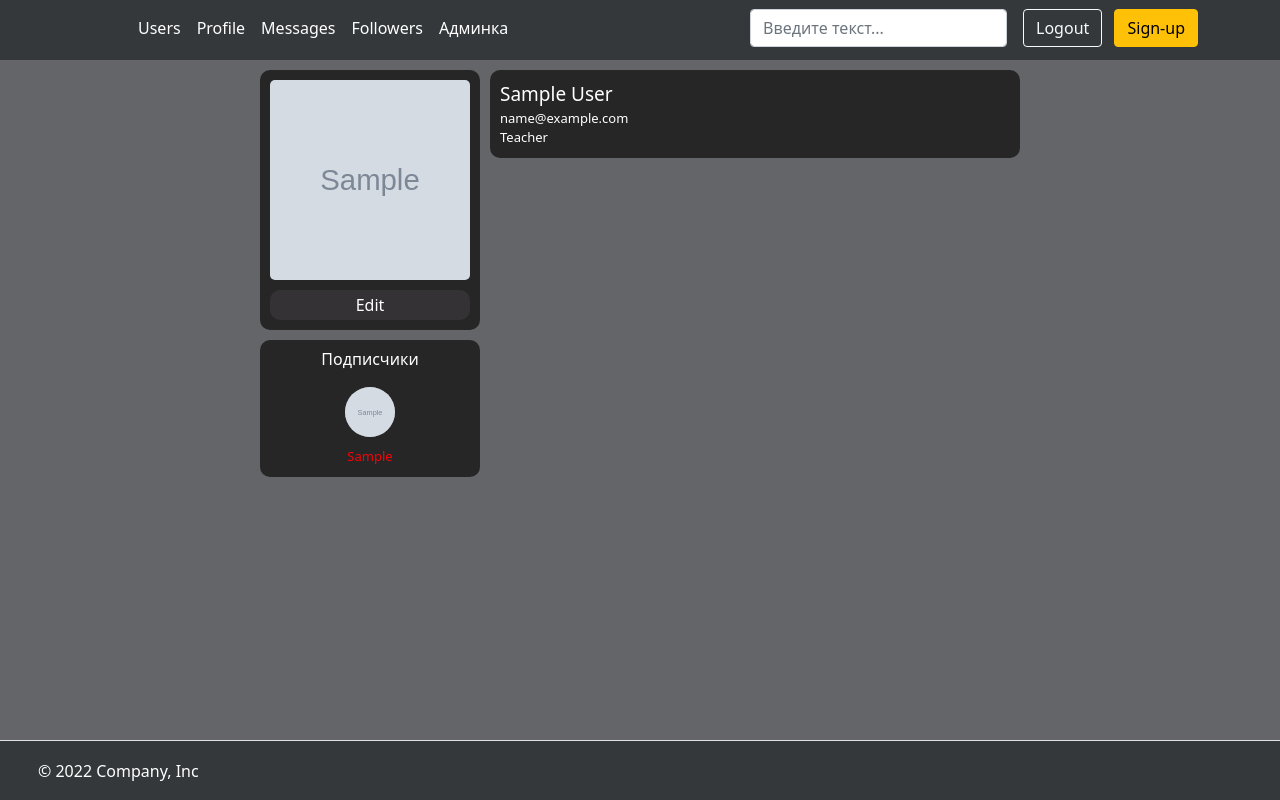
After one commit to AlexandrVino/tutorhunt, a Django app: page /auth/profile/ in a window 1280 px wide. The commit adds this page. Run offline with Django 4.2, Linux system fonts and the light colour scheme; a user stored in the database is signed in; tables that the repository leaves empty hold one stand-in row (values such as "Sample post"); grey boxes marked "Sample" are stand-in pictures; some libraries are stand-ins or nearby versions.

Commit message:
add user profile

```diff
--- a/core/managers.py
+++ b/core/managers.py
@@ -10,7 +10,7 @@ class BaseManager(models.Manager):
         return list(self.all())
 
     def get_objects_with_filter(self, *args, **kwargs) -> QuerySet:
-        return self.filter(*args, **kwargs)
+        return self.filter(**kwargs).only(*args)
 
     def get_objects_with_filter_list(self, *args, **kwargs) -> list:
         return list(self.filter(*args, **kwargs))
--- a/static/css/base.css
+++ b/static/css/base.css
@@ -2,3 +2,43 @@
     display: flex;
     justify-content: space-between;
 }
+
+header {
+    height: 60px;
+    --bs-bg-opacity: .7 !important;
+}
+
+footer {
+    height: 60px;
+    --bs-bg-opacity: .7 !important;
+    margin-top: 0 !important;
+
+}
+
+body {
+    --bs-bg-opacity: .7 !important;
+}
+
+.nav-link:hover {
+    color: #fff;
+    text-decoration: none;
+    filter: drop-shadow(0 0 5px #ffffff);
+}
+
+.widget {
+    background-color: #272627;
+    border-radius: 10px;
+    padding: 10px;
+    margin-bottom: 10px;
+}
+
+.widget-row {
+    margin-top: 10px;
+    display: flex;
+}
+
+.content {
+    min-height: calc(100vh - 130px);
+    max-width: 760px;
+    margin: 0 auto;
+}
--- /dev/null
+++ b/static/css/profile.css
@@ -0,0 +1,119 @@
+.data {
+    width: 530px;
+    margin-left: 10px;
+}
+
+.name {
+    font-size: 19px;
+}
+
+.status {
+    font-size: 13px;
+    padding: 0;
+}
+
+.info {
+    padding: 10px 0;
+    display: flex;
+    width: 100%;
+    justify-content: space-between;
+}
+
+.info_item {
+    display: block;
+    cursor: pointer;
+    width: 100%;
+    text-align: center;
+    line-height: normal;
+}
+
+.info_item:link {
+    text-decoration: none;
+    color: #fff;
+}
+
+.info_item:visited {
+    text-decoration: none;
+    color: #fff;
+}
+
+
+.profile {
+    width: 220px;
+}
+
+.col-profile {
+    max-width: 220px;
+}
+
+.avatar {
+    width: 200px;
+    height: 200px;
+    border-radius: 5px;
+}
+
+.edit {
+    width: 200px;
+    height: 30px;
+    background-color: #343235;
+    color: #ffffff;
+    border-radius: 10px;
+    border: none;
+    padding: 0;
+    margin-top: 10px;
+    cursor: pointer;
+}
+
+.friend_item {
+    width: 60px;
+    margin-top: 10px;
+    text-decoration: none;
+}
+h6 {
+    text-align: center;
+}
+
+.friend_photo {
+    width: 50px;
+    height: 50px;
+    border-radius: 25px;
+    background-color: #999999;
+    display: block;
+    margin: 0 auto;
+
+}
+
+.friend_name {
+    display: block;
+    width: 100%;
+    margin: 10px auto 0 auto;
+    text-align: center;
+    font-size: 13px;
+    color: #ff0000 !important;
+}
+
+.friend_name:hover {
+    text-decoration: underline;
+}
+
+.friends {
+    width: 220px;
+}
+
+.count {
+    height: 20px;
+    line-height: 20px;
+    margin-left: 10px;
+}
+
+.friends_wrapper {
+    display: flex;
+    flex-wrap: wrap;
+    justify-content: space-around;
+}
+
+
+.img-wrapper img {
+    display: block;
+    margin: auto;
+}
--- a/templates/base.html
+++ b/templates/base.html
@@ -9,26 +9,25 @@
         rel="stylesheet"
         integrity="sha384-1BmE4kWBq78iYhFldvKuhfTAU6auU8tT94WrHftjDbrCEXSU1oBoqyl2QvZ6jIW3"
         crossorigin="anonymous">
+  <link rel="stylesheet" type="text/css" href={% static "css/base.css" %}>
   {% block styles %}{% endblock %}
   <title>{% block title %}Стандартный заголовок{% endblock %}</title>
   {% include 'includes/favicon.html' %}
 </head>
-<body>
+<body class="bg-dark text-white" style="--bs-bg-opacity: 0.9;">
+{% block header %}{% include "includes/header.html" %}{% endblock %}
 
-<div class="container ">
-
-  {% block header %}{% include "includes/header.html" %}{% endblock %}
-
+<div class="container">
   <div class="container-wrapper">
 
-    <main class="content bg-light" style="max-width: 1296px">
+    <main class="content">
       {% block content %}Стандартный контент{% endblock %}
     </main>
 
   </div>
-  {% block footer %} {% include "includes/footer.html" %}{% endblock %}
 
 </div>
+{% block footer %} {% include "includes/footer.html" %}{% endblock %}
 <script src="https://cdn.jsdelivr.net/npm/@popperjs/core@2.10.2/dist/umd/popper.min.js"
         integrity="sha384-7+zCNj/IqJ95wo16oMtfsKbZ9ccEh31eOz1HGyDuCQ6wgnyJNSYdrPa03rtR1zdB"
         crossorigin="anonymous"></script>
--- a/templates/includes/footer.html
+++ b/templates/includes/footer.html
@@ -0,0 +1,28 @@
+<footer class="d-flex flex-wrap justify-content-between align-items-center py-3 border-top bg-dark">
+  <div class="col-md-4 d-flex align-items-center">
+    <a href="/" class="mb-3 me-2 mb-md-0 text-white text-decoration-none lh-1">
+      <svg class="bi" width="30" height="24">
+        <use xlink:href="#bootstrap"></use>
+      </svg>
+    </a>
+    <span class="text-white">© 2022 Company, Inc</span>
+  </div>
+
+  <ul class="nav col-md-4 justify-content-end list-unstyled d-flex">
+    <li class="ms-3"><a class="text-white" href="#">
+      <svg class="bi" width="24" height="24">
+        <use xlink:href="#twitter"></use>
+      </svg>
+    </a></li>
+    <li class="ms-3"><a class="text-white" href="#">
+      <svg class="bi" width="24" height="24">
+        <use xlink:href="#instagram"></use>
+      </svg>
+    </a></li>
+    <li class="ms-3"><a class="text-white" href="#">
+      <svg class="bi" width="24" height="24">
+        <use xlink:href="#facebook"></use>
+      </svg>
+    </a></li>
+  </ul>
+</footer>
--- a/templates/includes/header.html
+++ b/templates/includes/header.html
@@ -0,0 +1,61 @@
+{% load static %}
+<header class="bg-dark text-white">
+  <div class="container">
+    <div class="navbar navbar-expand navbar-dark flex-column flex-md-row bd-navbar">
+      <a href="/"
+         class="d-flex align-items-center mb-2 mb-lg-0 text-white text-decoration-none">
+        <svg class="bi me-2" width="40" height="32" role="img"
+             aria-label="Bootstrap">
+          <use xlink:href="#bootstrap"></use>
+        </svg>
+      </a>
+      <ul class="nav col-12 col-lg-auto me-lg-auto mb-2 mb-md-0">
+        <li>
+          <a class="nav-link px-2 text-white" href="#">Users</a>
+        </li>
+        {% if user.is_authenticated %}
+          <li>
+            <a class="nav-link px-2 text-white" href="{% url 'profile' %}">Profile</a>
+          </li>
+          <li>
+            <a class="nav-link px-2 text-white" href="#">Messages</a>
+          </li>
+          <li>
+            <a class="nav-link px-2 text-white" href="#">Followers</a>
+          </li>
+        {% endif %}
+
+        {% if request.user.is_superuser %}
+          <li>
+            <a href="{% url 'admin:index' %}"
+               class="nav-link px-2 text-white ">Админка</a>
+          </li>
+        {% endif %}
+      </ul>
+
+      <form class="col-12 col-lg-auto mb-3 mb-lg-0 me-lg-3">
+        <input type="search" class="form-control form-control-dark"
+               placeholder="Введите текст..." aria-label="Search">
+      </form>
+
+      <div class="text-end">
+        {% if user.is_authenticated %}
+          <a href="{% url 'logout' %}"
+             class="btn btn-outline-light me-2">Logout</a>
+        {% else %}
+          <a href="{% url 'login' %}"
+             class="btn btn-outline-light me-2">Login</a>
+        {% endif %}
+        <a href="{% url 'signup' %}" class="btn btn-warning">Sign-up</a>
+      </div>
+    </div>
+  </div>
+  {% if birthday_list %}
+
+    <marquee scrollamount='7'>Наши именинники:
+      {% for birthday in birthday_list %}
+        <a class="text-white" href="{% url 'user_detail' birthday.user.id %}">{{ birthday.user.username }}</a>
+      {% endfor %}
+    </marquee>
+  {% endif %}
+</header>
--- a/templates/users/password_change_form.html
+++ b/templates/users/password_change_form.html
@@ -5,7 +5,7 @@
 {% block title %}Изменить пароль{% endblock %}
 
 {% block content %}
-  <main class="form" style="margin-top: 7%">
+  <main class="form password-change">
 
     {% if form.errors %}
       <script>
@@ -15,9 +15,9 @@
       </script>
     {% endif %}
 
-    <div class="form-wrapper bg-dark" style="width: 320px">
+    <div class="form-wrapper bg-dark">
 
-      <form style="padding: 20px;" method="post">
+      <form method="post">
         {% csrf_token %}
         <h1 class="h3 mb-3 fw-normal">{% translate 'Change password' %}</h1>
 
--- a/templates/users/password_reset_done.html
+++ b/templates/users/password_reset_done.html
@@ -3,8 +3,8 @@
 {% load i18n static %}
 {% block title %}Успешно{% endblock %}
 {% block content %}
-<main class="form" style="margin-top: 7%">
-<div class="form-wrapper bg-dark" style="width: 500px; padding: 20px">
+<main class="form password-change">
+<div class="form-wrapper bg-dark form-text">
 <p>{% translate 'We’ve emailed you instructions for setting your password, if an account exists with the email you entered. You should receive them shortly.' %}</p>
 <p>{% translate 'If you don’t receive an email, please make sure you’ve entered the address you registered with, and check your spam folder.' %}</p>
 </div>
--- a/templates/users/password_reset_form.html
+++ b/templates/users/password_reset_form.html
@@ -3,7 +3,7 @@
 {% load i18n static %}
 {% block title %}Восстановить пароль{% endblock %}
 {% block content %}
-  <main class="form" style="margin-top: 7%">
+  <main class="form password-change">
 
     {% if form.errors %}
       <script>
@@ -13,9 +13,9 @@
       </script>
     {% endif %}
 
-    <div class="form-wrapper bg-dark" style="width: 320px">
+    <div class="form-wrapper bg-dark">
 
-      <form style="padding: 20px;" method="post">
+      <form method="post">
         {% csrf_token %}
         <h1 class="h3 mb-3 fw-normal">{% translate 'Password reset' %}</h1>
 
--- /dev/null
+++ b/templates/users/profile.html
@@ -0,0 +1,48 @@
+{% extends "base.html" %}
+{% load static %}
+{% block title %}Мой профиль{% endblock %}
+
+{% block styles %}
+  <link rel="stylesheet" type="text/css" href={% static "css/profile.css" %}>{% endblock %}
+{% block content %}
+
+  <div class="widget-row">
+
+  <div class="col col-profile">
+    <div class="profile widget">
+      <img class="avatar" src="{{ user.photo.url }}" alt="avatar"/>
+      <button class="edit">Edit</button>
+    </div>
+    <div class="friends widget">
+      <h6>
+        Подписчики
+      </h6>
+      <div class="friends_wrapper">
+        {% for follow in follows|slice:":6" %}
+
+          <a class="friend_item" href="#">
+            <div class="img-wrapper">
+            {{ follow.user_from.photo_tmb }}</div>
+            <span class="friend_name">{{ follow.user_from.first_name }}</span>
+          </a>
+
+
+
+        {% endfor %}
+      </div>
+    </div>
+  </div>
+
+  <div class="data">
+
+    <div class="widget">
+      <div class="bio">
+        <div class="name">{{ user.first_name }} {{ user.last_name }}</div>
+        <div class="status">{{ user.email }}</div>
+        <div class="status">{{ user.role }}</div>
+      </div>
+    </div>
+  </div>
+
+
+{% endblock %}
--- a/templates/users/signup.html
+++ b/templates/users/signup.html
@@ -10,7 +10,7 @@
   <main class="form">
     <div class="form-wrapper bg-dark">
 
-      <form style="padding: 20px;" method="post">
+      <form method="post">
         {% csrf_token %}
 
         <h1 class="h3 mb-3 fw-normal">Регистрация</h1>
@@ -49,7 +49,6 @@
         <div class="sign-link-wrapper">
           <a href="{% url 'login' %}" class="sign-link">Уже есть аккаунт ?</a>
         </div>
-        <p class="mt-5 mb-3 text-muted label-text">© 2022</p>
       </form>
     </div>
   </main>
--- a/tutorhunt/urls.py
+++ b/tutorhunt/urls.py
@@ -1,7 +1,11 @@
+import mimetypes
+
 from django.contrib import admin
 from django.urls import include, path
 from django.conf.urls.static import static
 import tutorhunt.settings as settings
+
+mimetypes.add_type("application/javascript", ".js", True)
 
 urlpatterns = [
     path('admin/', admin.site.urls),
--- a/users/managers.py
+++ b/users/managers.py
@@ -14,4 +14,8 @@ class BunchManager(BaseManager, UserManager):
 
 
 class FollowManager(BaseManager, UserManager):
-    pass
+    def get_followers(self, follows=None, *args, **kwargs):
+        if follows is None:
+            follows = self.get_objects_with_filter(**kwargs)
+
+        return follows.select_related("user_from").only(*args)
--- a/users/models.py
+++ b/users/models.py
@@ -28,7 +28,7 @@ class User(AbstractUser):
 
     def photo_tmb(self):
         if self.photo:
-            return mark_safe(f'<img src="{self.photo.url}" width="50">')
+            return mark_safe(f'<img src="{self.photo.url}" class="friend_photo" width="50">')
         return "Нет изображения"
 
 
--- a/users/urls.py
+++ b/users/urls.py
@@ -9,7 +9,7 @@ from django.contrib.auth.views import (
 )
 from django.urls import path
 
-from users.views import ActivateView, LoginWithEmailView, SignupView
+from users.views import ActivateView, LoginWithEmailView, ProfileView, SignupView
 
 urlpatterns = [
 
@@ -65,5 +65,6 @@ urlpatterns = [
         ),
         name="password_reset_complete",
     ),
+    path("profile/", ProfileView.as_view(), name="profile"),
 
 ]
--- a/users/views.py
+++ b/users/views.py
@@ -1,4 +1,5 @@
 from django.contrib.auth import get_user_model, logout
+from django.contrib.auth.decorators import login_required
 from django.contrib.auth.tokens import default_token_generator
 from django.contrib.sites.shortcuts import get_current_site
 from django.core.exceptions import ValidationError
@@ -8,14 +9,16 @@ from django.http import HttpResponse
 from django.shortcuts import redirect, render
 from django.template.loader import render_to_string
 from django.urls import reverse
+from django.utils.decorators import method_decorator
 from django.utils.encoding import force_bytes, force_text
 from django.utils.http import urlsafe_base64_decode, urlsafe_base64_encode
 from django.views import View
-from django.views.generic.edit import CreateView, FormView
+from django.views.generic import TemplateView
+from django.views.generic.edit import CreateView, FormView, ModelFormMixin
 
 from .backends import EmailAuthBackend, EmailUniqueFailed
 from .forms import LoginForm, RegisterForm
-from .models import User
+from .models import Follow, User
 
 SIGNUP_TEMPLATE = "users/signup.html"
 LOGIN_WITH_USERNAME_TEMPLATE = "users/login_with_username.html"
@@ -124,3 +127,24 @@ class ActivateView(View):
             return redirect("/auth/profile")
         else:
             return HttpResponse("Activation link is invalid!")
+
+
+@method_decorator(login_required, name="dispatch")
+class ProfileView(TemplateView):
+    """Возвращает страничку профиля пользователя"""
+
+    template_name = PROFILE_TEMPLATE
+    context_object_name = "user"
+    model = User
+
+    def get_context_data(self, **kwargs):
+        context = super().get_context_data(**kwargs)
+        context["follows"] = Follow.manager.get_followers(None,
+                                                          'user_from__first_name',
+                                                          'user_from__photo',
+                                                          user_to=self.object)
+        return context
+
+    def get(self, request, *args, **kwargs):
+        self.object = request.user
+        return super().get(request, *args, **kwargs)
```
Also changed, not shown: static/css/base_form.css (+14 -1 lines), templates/users/password_reset_confirm.html (+4 -5 lines), tutorhunt/settings.py (+13 -9 lines).
